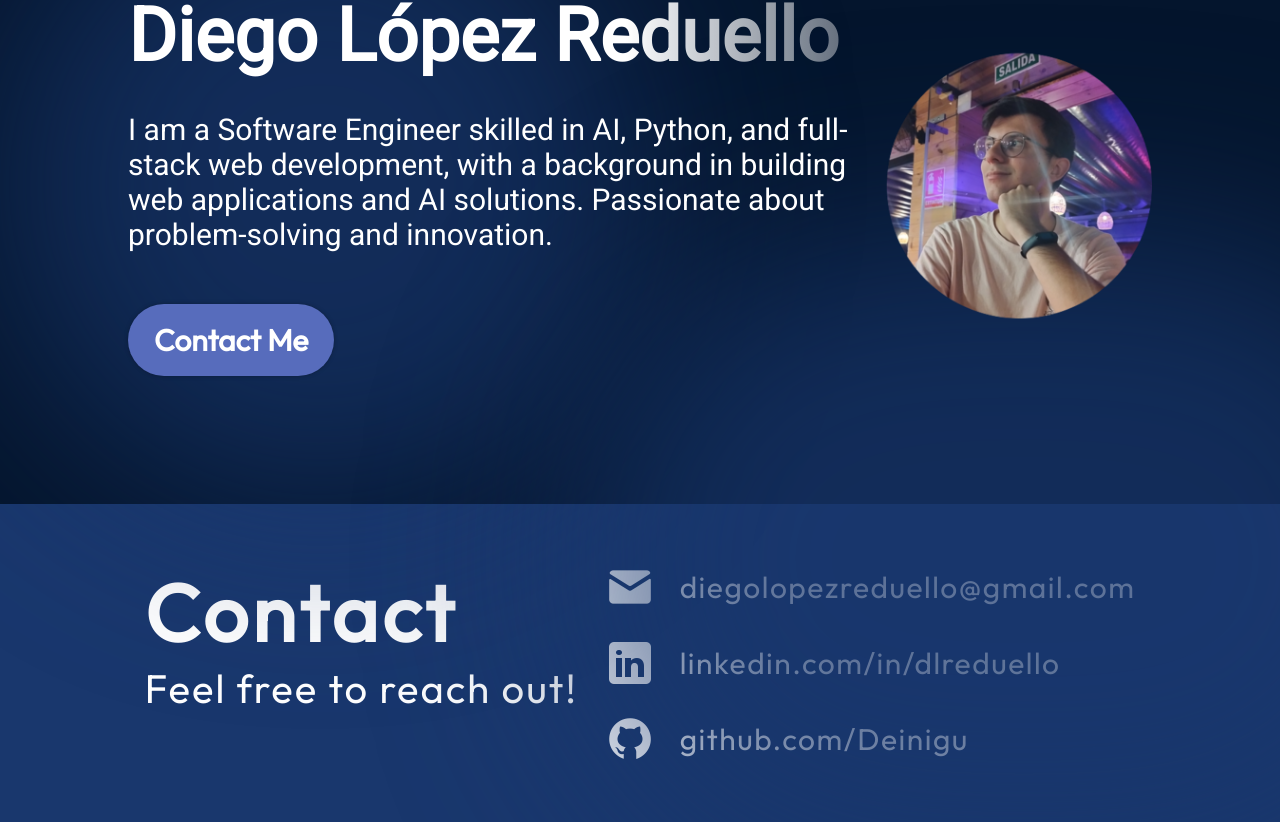
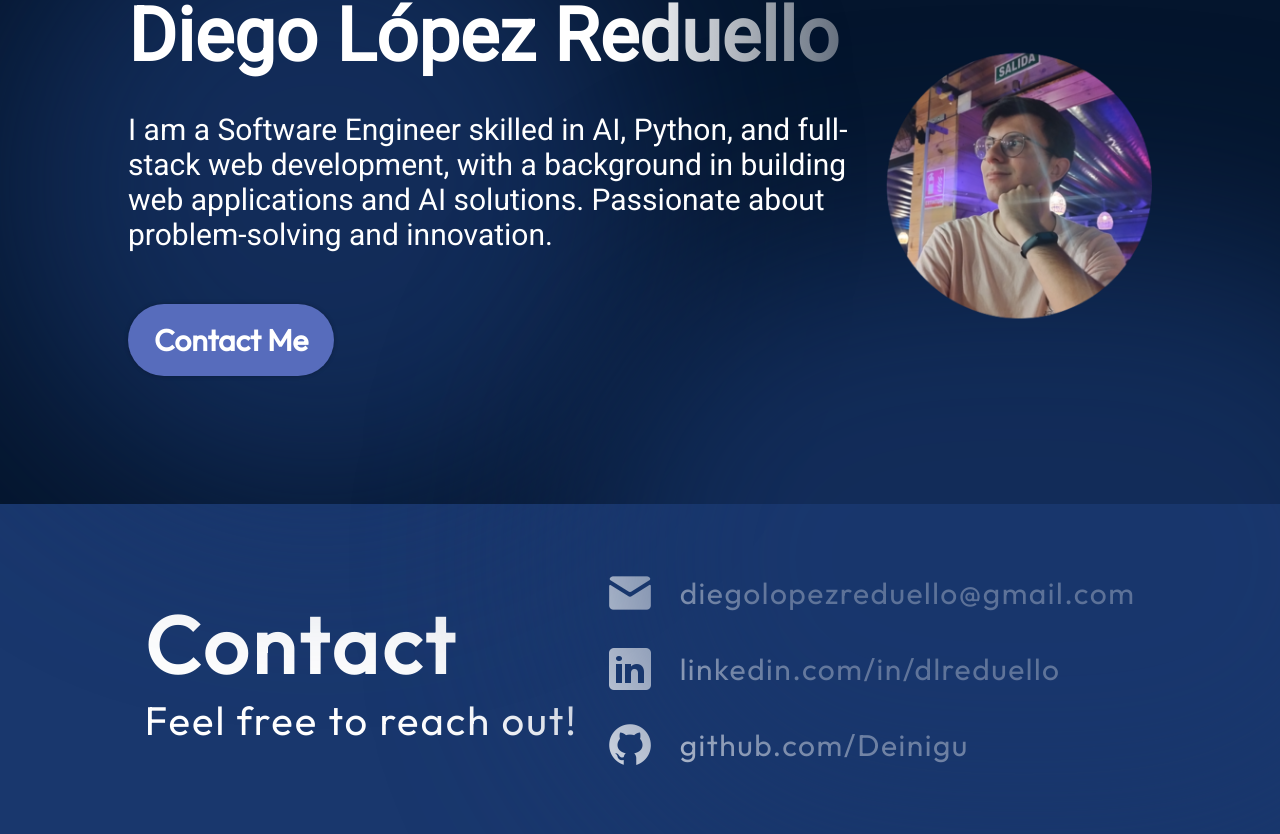
Before and after one commit to Deinigu/portfolio, a React (Vite) app: page / in a window 1280 px wide. Shown: the part 156-990 px from the top of the page. Built offline with nearby package versions, Linux system fonts and the light colour scheme.

Commit message:
🎨Better footer

```diff
--- a/src/components/Footer/Footer.module.css
+++ b/src/components/Footer/Footer.module.css
@@ -6,9 +6,10 @@
   background-color: var(--color-secondary);
   display: flex;
   flex-direction: row;
+  align-items: center;
   justify-content: space-evenly;
   width: 100%;
-  padding: 58px 10%;
+  padding: 5% 10%;
   gap: 10px;
 }
 
```
